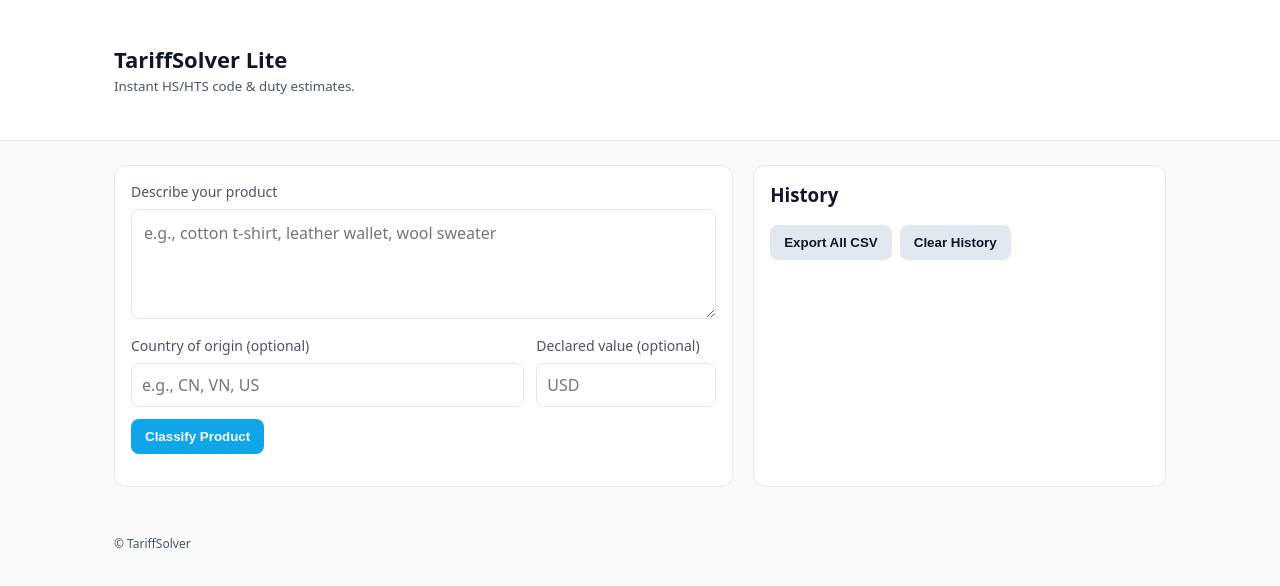
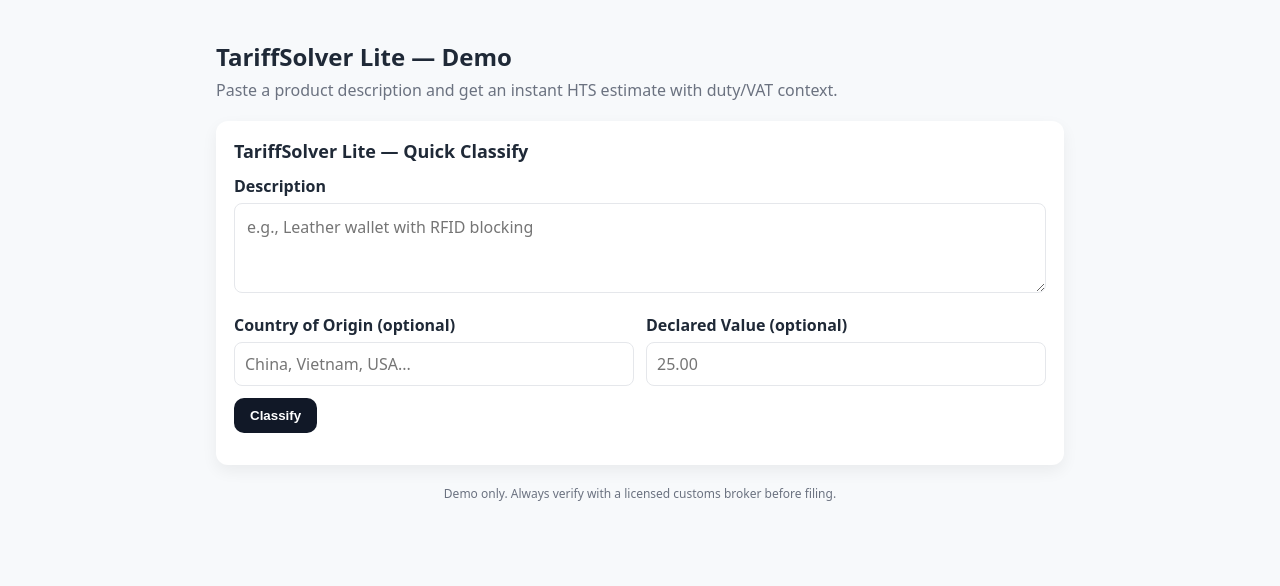
Before and after one commit to ChaseTuesday/tariffsolver, a plain HTML site: page index.html in a window 1280 px wide. Drawn offline with Linux system fonts and the light colour scheme.

Commit message:
Update index.html merchant clean update
Week 1 CGPT 10/25

```diff
--- a/index.html
+++ b/index.html
@@ -2,86 +2,54 @@
 <html lang="en">
 <head>
   <meta charset="utf-8" />
-  <meta name="viewport" content="width=device-width, initial-scale=1" />
-  <title>TariffSolver Lite — Quick HS Classification</title>
+  <meta name="viewport" content="width=device-width,initial-scale=1" />
+  <title>TariffSolver Lite — Demo</title>
   <style>
-    :root { --bg:#f8fafc; --card:#fff; --text:#0f172a; --muted:#475569; --line:#e2e8f0; --accent:#0ea5e9; }
-    * { box-sizing: border-box; } body { margin:0; font-family: system-ui,-apple-system,Segoe UI,Roboto,Ubuntu,"Helvetica Neue",Arial; background:var(--bg); color:var(--text); }
-    header { padding:20px; border-bottom:1px solid var(--line); background:var(--card); }
-    .wrap { max-width:1100px; margin:0 auto; padding:24px; }
-    h1 { margin:0; font-size:22px; }
-    .grid { display:grid; grid-template-columns: 1.2fr .8fr; gap:20px; }
-    .card { background:var(--card); border:1px solid var(--line); border-radius:12px; padding:16px; }
-    label { font-size:14px; color:var(--muted); display:block; margin-bottom:8px; }
-    textarea { width:100%; min-height:110px; padding:12px; font:inherit; border:1px solid var(--line); border-radius:8px; resize:vertical; }
-    .row { display:flex; align-items:center; gap:12px; margin-top:12px; flex-wrap:wrap; }
-    input[type="text"], input[type="number"] { width:100%; padding:10px; border:1px solid var(--line); border-radius:8px; font:inherit; }
-    button { border:0; border-radius:8px; padding:10px 14px; background:var(--accent); color:#fff; font-weight:600; cursor:pointer; }
-    button.secondary { background:#e2e8f0; color:#0f172a; } button[disabled] { opacity:.6; cursor:not-allowed; }
-    small.muted { color:var(--muted); } .status { margin-top:8px; font-size:12px; color:var(--muted); }
-    .result { margin-top:16px; }
-    .table { width:100%; border-collapse:collapse; background:#fff; border:1px solid var(--line); border-radius:10px; overflow:hidden; }
-    .table th, .table td { text-align:left; padding:10px 12px; border-bottom:1px solid var(--line); vertical-align:top; }
-    .table thead th { background:#f1f5f9; font-weight:700; }
-    .error { background:#fff0f0; border:1px solid #f5c2c7; color:#842029; padding:10px 12px; border-radius:10px; }
-    .tools { display:flex; gap:8px; flex-wrap:wrap; margin-top:10px; }
-    .history-list { list-style:none; padding:0; margin:0; max-height:520px; overflow:auto; }
-    .history-item { border:1px solid var(--line); border-radius:10px; padding:10px; margin-bottom:10px; background:#fff; cursor:pointer; }
-    .history-item b { display:block; margin-bottom:4px; }
-    .tiny { font-size:12px; color:var(--muted); }
-    @media (max-width: 900px){ .grid{ grid-template-columns: 1fr; } }
+    :root { --bg:#f7f9fb; --fg:#1f2937; --muted:#6b7280; --card:#ffffff; --brand:#111827; --ok:#065f46; --err:#7f1d1d; }
+    * { box-sizing: border-box; }
+    body { margin:0; font-family: ui-sans-serif, system-ui, -apple-system, Segoe UI, Roboto, Arial; color:var(--fg); background:var(--bg); }
+    .wrap { max-width: 880px; margin: 40px auto; padding: 0 16px; }
+    header { margin-bottom: 20px; }
+    h1 { font-size: 24px; margin: 0 0 6px; }
+    p { color: var(--muted); margin: 0 0 14px; }
+    .tslite-card { background: var(--card); border-radius: 12px; box-shadow: 0 6px 16px rgba(0,0,0,.06); padding: 18px; }
+    .tslite-title { margin: 0 0 12px; font-size: 18px; }
+    .tslite-form label { display:block; font-weight:600; margin: 8px 0 6px; }
+    textarea { width:100%; min-height: 90px; padding:12px; border:1px solid #e5e7eb; border-radius: 8px; font: inherit; }
+    input { width:100%; padding:10px; border:1px solid #e5e7eb; border-radius: 8px; font: inherit; }
+    .tslite-row { display:flex; gap:12px; margin-top:8px; }
+    .tslite-col { flex:1; }
+    button { margin-top:12px; padding:10px 16px; border:0; border-radius:10px; background:var(--brand); color:white; font-weight:600; cursor:pointer; }
+    button:disabled { opacity:.6; cursor:not-allowed; }
+    .tslite-status { margin-top:10px; font-size:14px; }
+    .tslite-status.loading { color: #374151; }
+    .tslite-status.success { color: var(--ok); }
+    .tslite-status.error { color: var(--err); }
+    .tslite-results { margin-top:14px; }
+    .tslite-table-wrap { overflow:auto; }
+    .tslite-table { border-collapse:collapse; width:100%; background:#fff; }
+    .tslite-table th, .tslite-table td { text-align:left; border-bottom:1px solid #f0f2f5; padding:10px; }
+    .tslite-table th { width: 180px; color:#374151; font-weight:600; }
+    .tslite-rationale { margin-top:12px; background:#fafafa; border:1px solid #eee; padding:12px; border-radius:8px; }
+    .tslite-rationale h4 { margin:0 0 6px; font-size:16px; }
+    .tslite-warn { margin-top:12px; color:#7a3e11; background:#fff7ed; border:1px solid #ffedd5; padding:10px; border-radius:8px; }
+    .tslite-meta { margin-top:8px; color:#6b7280; font-size:12px; }
+    footer { margin: 20px 0; color: var(--muted); font-size: 12px; text-align:center; }
   </style>
 </head>
 <body>
-  <header><div class="wrap">
-    <h1>TariffSolver Lite</h1>
-    <small class="muted">Instant HS/HTS code & duty estimates.</small>
-  </div></header>
+  <div class="wrap">
+    <header>
+      <h1>TariffSolver Lite — Demo</h1>
+      <p>Paste a product description and get an instant HTS estimate with duty/VAT context.</p>
+    </header>
 
-  <main class="wrap grid">
-    <!-- Left: Try it -->
-    <section class="card">
-      <label for="productInput">Describe your product</label>
-      <textarea id="productInput" placeholder="e.g., cotton t-shirt, leather wallet, wool sweater"></textarea>
-      <div class="row">
-        <div style="flex:1">
-          <label for="coo">Country of origin (optional)</label>
-          <input id="coo" type="text" placeholder="e.g., CN, VN, US" />
-        </div>
-        <div style="width:180px">
-          <label for="declaredValue">Declared value (optional)</label>
-          <input id="declaredValue" type="number" min="0" step="0.01" placeholder="USD" />
-        </div>
-      </div>
-      <div class="row">
-        <button id="classifyBtn">Classify Product</button>
-        <small id="apiStatus" class="status"></small>
-      </div>
+    <div id="tslite-root"></div>
 
-      <div id="results" class="result"></div>
+    <footer>Demo only. Always verify with a licensed customs broker before filing.</footer>
+  </div>
 
-      <!-- Tools for current result -->
-      <div id="tools" class="tools" style="display:none">
-        <button id="copyBtn" class="secondary">Copy</button>
-        <button id="jsonBtn" class="secondary">Download JSON</button>
-        <button id="csvBtn" class="secondary">Download CSV</button>
-        <span class="tiny muted">API: <span id="apiEcho"></span></span>
-      </div>
-    </section>
-
-    <!-- Right: History & Export -->
-    <aside class="card">
-      <h3 style="margin:0 0 8px 0">History</h3>
-      <ul id="history" class="history-list"></ul>
-      <div class="tools">
-        <button id="exportAllBtn" class="secondary">Export All CSV</button>
-        <button id="clearHistoryBtn" class="secondary">Clear History</button>
-      </div>
-    </aside>
-  </main>
-
-  <footer class="wrap tiny">© TariffSolver</footer>
-
-  <script src="./widget.js"></script>
+  <!-- Point the widget to your API -->
+  <script data-api="https://YOUR-API.DOMAIN/classify" src="/widget.js"></script>
 </body>
 </html>
```
